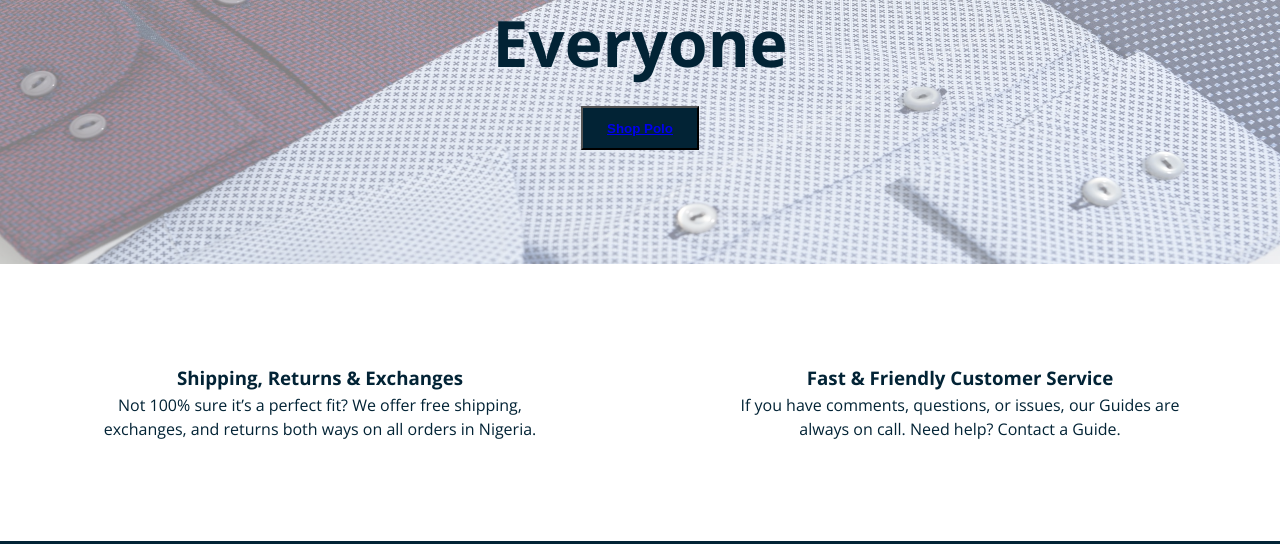
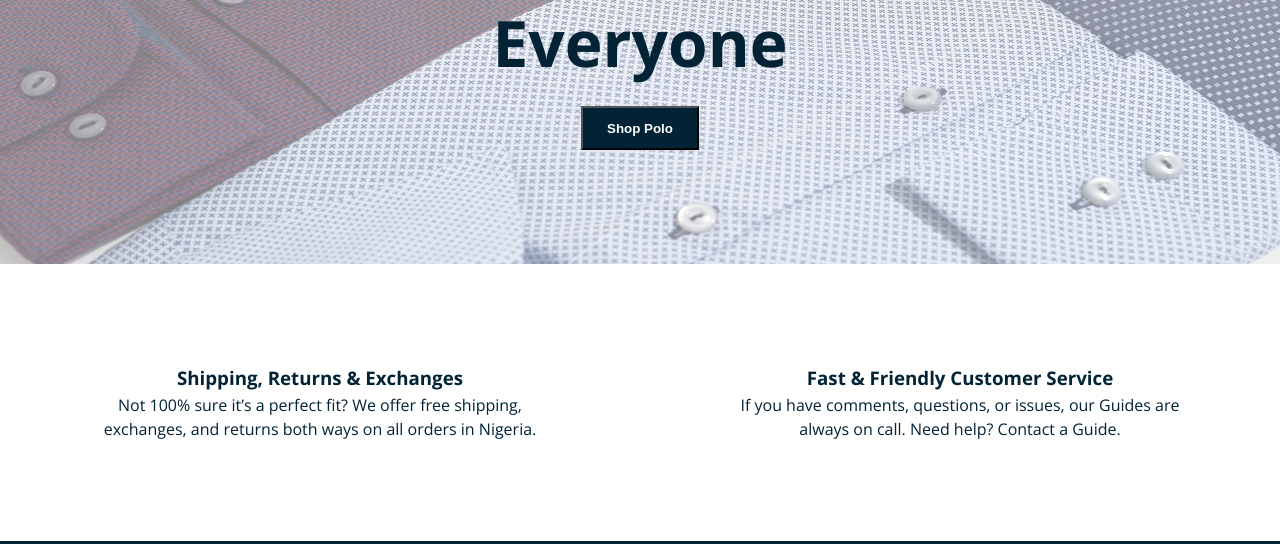
Before and after one commit to Ovie5th/mywebsite, a plain HTML site: page index.html in a window 1280 px wide. Shown: the part 2920-3464 px from the top of the page. Drawn offline with nearby package versions, Linux system fonts and the light colour scheme.

Commit message:
Update RNS.css
lil update

```diff
--- a/RNS.css
+++ b/RNS.css
@@ -413,6 +413,11 @@ input:focus {
     height: 40px;
     font-weight: 700;
     margin-top: 20px;
+}
+
+.tour_button a {
+    text-decoration: none;
+    color: #ffffff;
 }
 
 .services {
```
